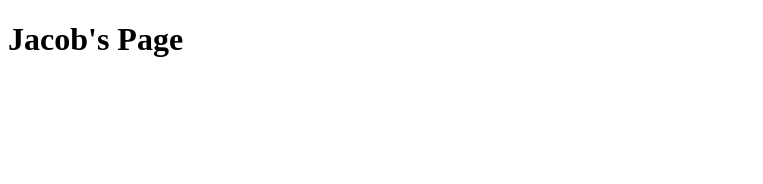
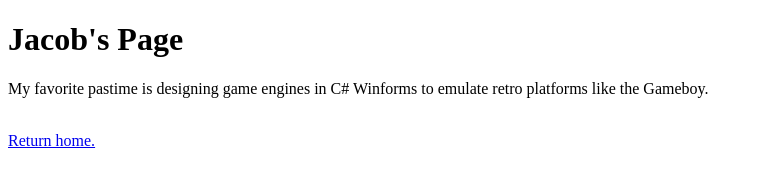
Before and after one commit to gabrielblake28/GLJ-Technologies, a website: page src/pages/Jacob.html in a window 1280 px wide. Shown: the whole page, without its empty margins (0-763 px from the left). Drawn offline with Linux system fonts and the light colour scheme.

Commit message:
Added personal page contents and home button.

```diff
--- a/src/pages/Jacob.html
+++ b/src/pages/Jacob.html
@@ -7,5 +7,8 @@
   </head>
   <body>
     <h1>Jacob's Page</h1>
+    <p>My favorite pastime is designing game engines in C# Winforms to emulate retro platforms like the Gameboy.</p>
+    <br>
+    <a href="../index.html">Return home.</a>
   </body>
 </html>
```
